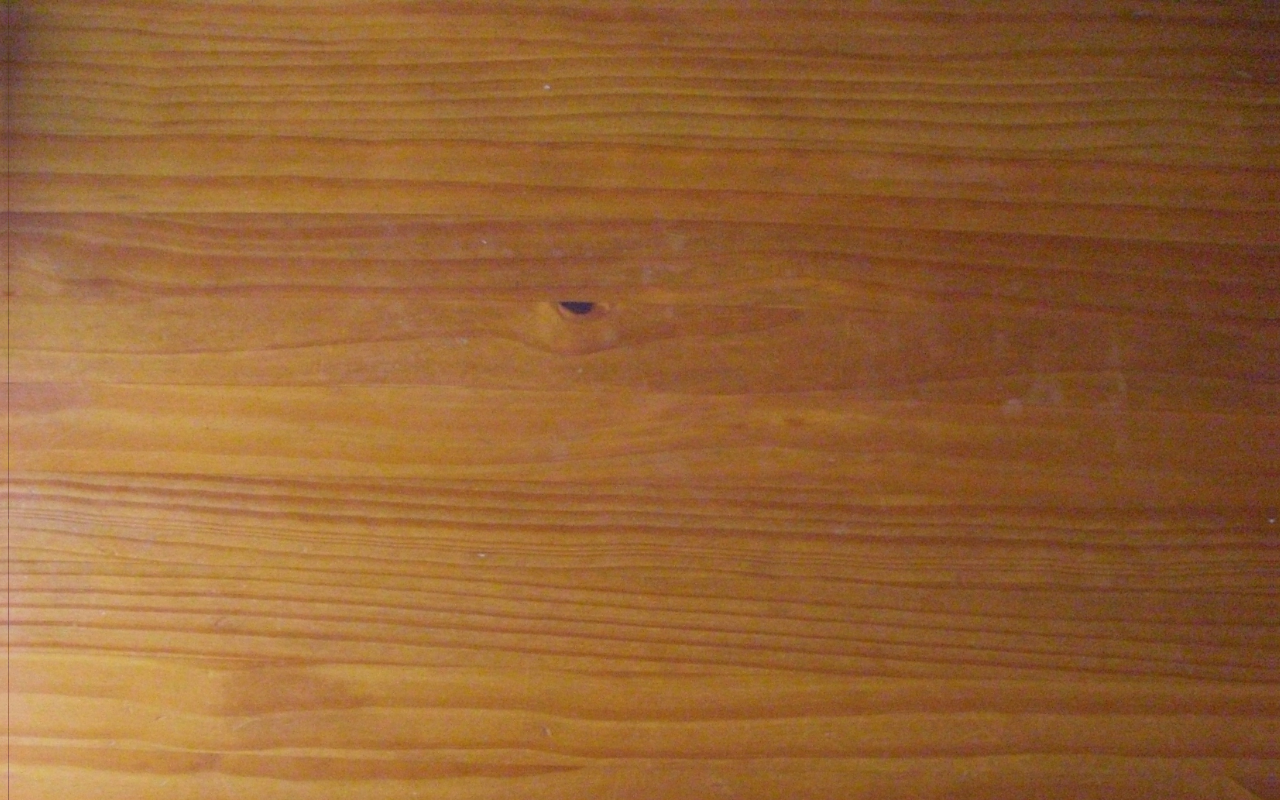
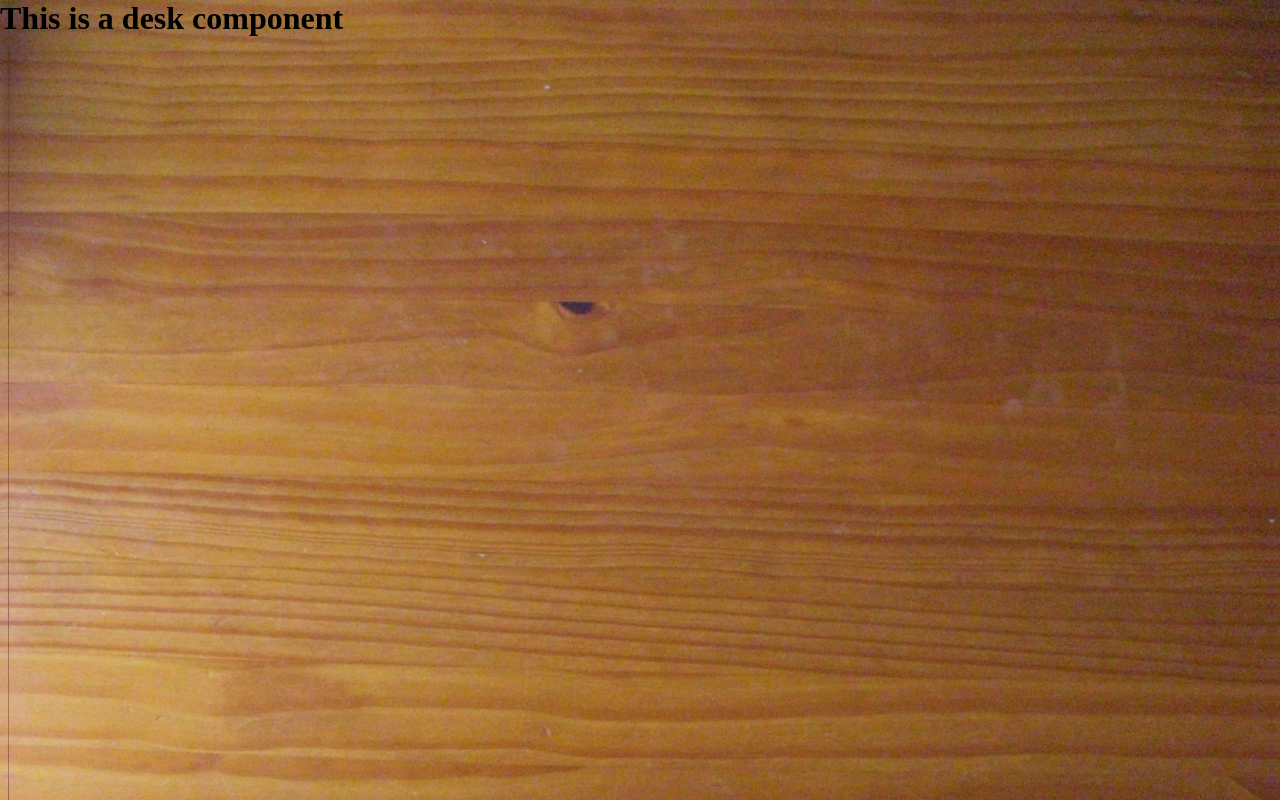
Before and after one commit to sotobry/personal-website-2, a React (Create React App) app in the folder my-app/: page / in a window 1280 px wide. Built offline with nearby package versions, Linux system fonts and the light colour scheme.

Commit message:
Creates Desk component and styles it.

```diff
--- a/my-app/src/App.css
+++ b/my-app/src/App.css
@@ -1,16 +1,21 @@
 .App {
 	position: relative;
+
 	width: 100vw;
 	height: 100vh;
 }
 .desk, .desk-x, .desk-y {
 	position: absolute;
+
 	width: inherit;
 	height: inherit;
+
 	background-image: url('./images/desk.jpg');
 	background-size: contain;
 	background-position: center;
 	background-repeat: no-repeat;
+
+	z-index: -1;
 }
 .desk-x {
 	background-repeat: repeat-x;
--- a/my-app/src/App.js
+++ b/my-app/src/App.js
@@ -1,14 +1,12 @@
 import React from 'react';
 import './App.css';
-
-
-
+import { Desk } from './components/Desk';
 function App() {
   return (
     <div className="App">
-      <div className='desk-y'></div>
-      <div className='desk-x'></div>
-      <div className='desk'></div>
+      <Desk>
+        <h1>This is a desk component</h1>
+      </Desk>
     </div>
   );
 }
--- /dev/null
+++ b/my-app/src/components/Desk.js
@@ -0,0 +1,11 @@
+import React from 'react';
+
+const Desk = props =>
+	<>
+		<div className='desk-y'></div>
+		<div className='desk-x'></div>
+		<div className='desk'></div>
+		{props.children}
+	</>
+
+export { Desk };
--- a/my-app/src/index.css
+++ b/my-app/src/index.css
@@ -1,13 +1,10 @@
-body {
+html {
+  box-sizing: border-box;
   margin: 0;
-  font-family: -apple-system, BlinkMacSystemFont, 'Segoe UI', 'Roboto', 'Oxygen',
-    'Ubuntu', 'Cantarell', 'Fira Sans', 'Droid Sans', 'Helvetica Neue',
-    sans-serif;
-  -webkit-font-smoothing: antialiased;
-  -moz-osx-font-smoothing: grayscale;
+  padding: 0;
 }
-
-code {
-  font-family: source-code-pro, Menlo, Monaco, Consolas, 'Courier New',
-    monospace;
+*, *::before, *::after {
+  box-sizing: inherit;
+  margin: 0;
+  padding: 0;
 }
```
